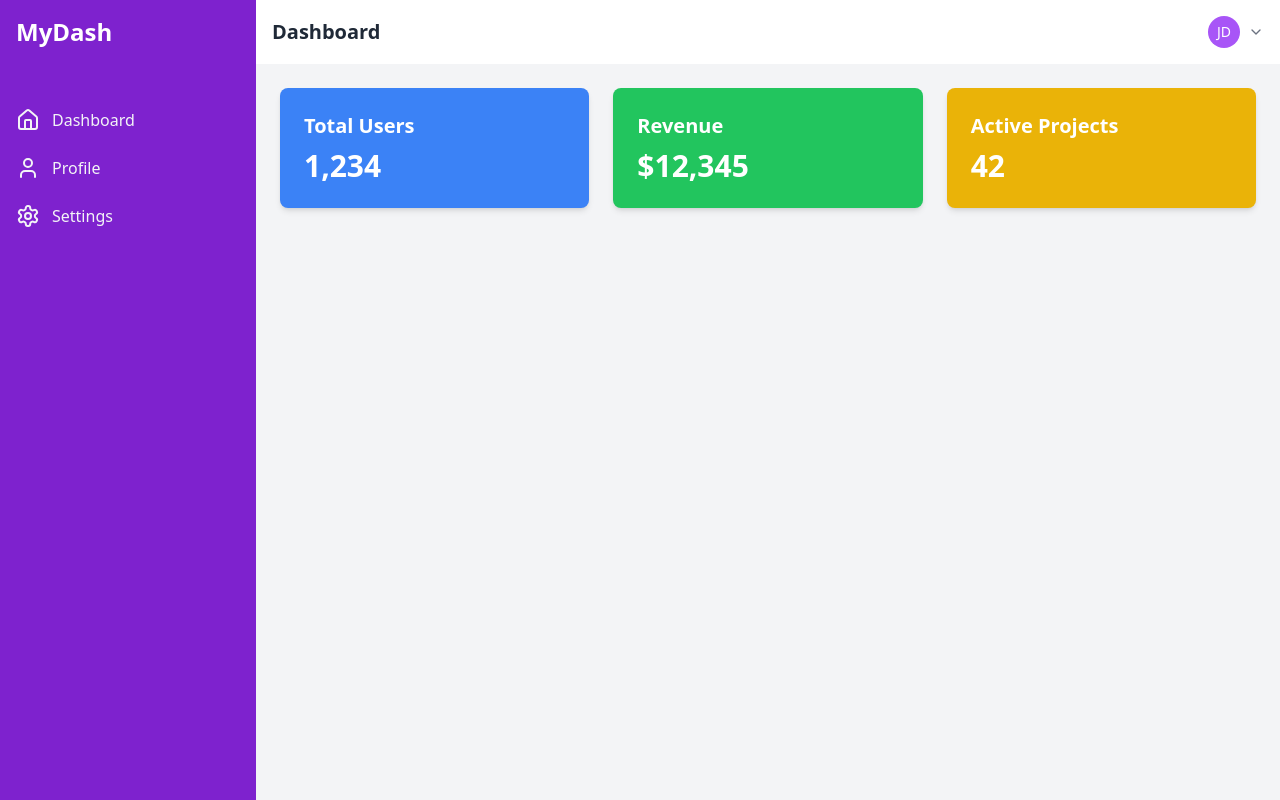
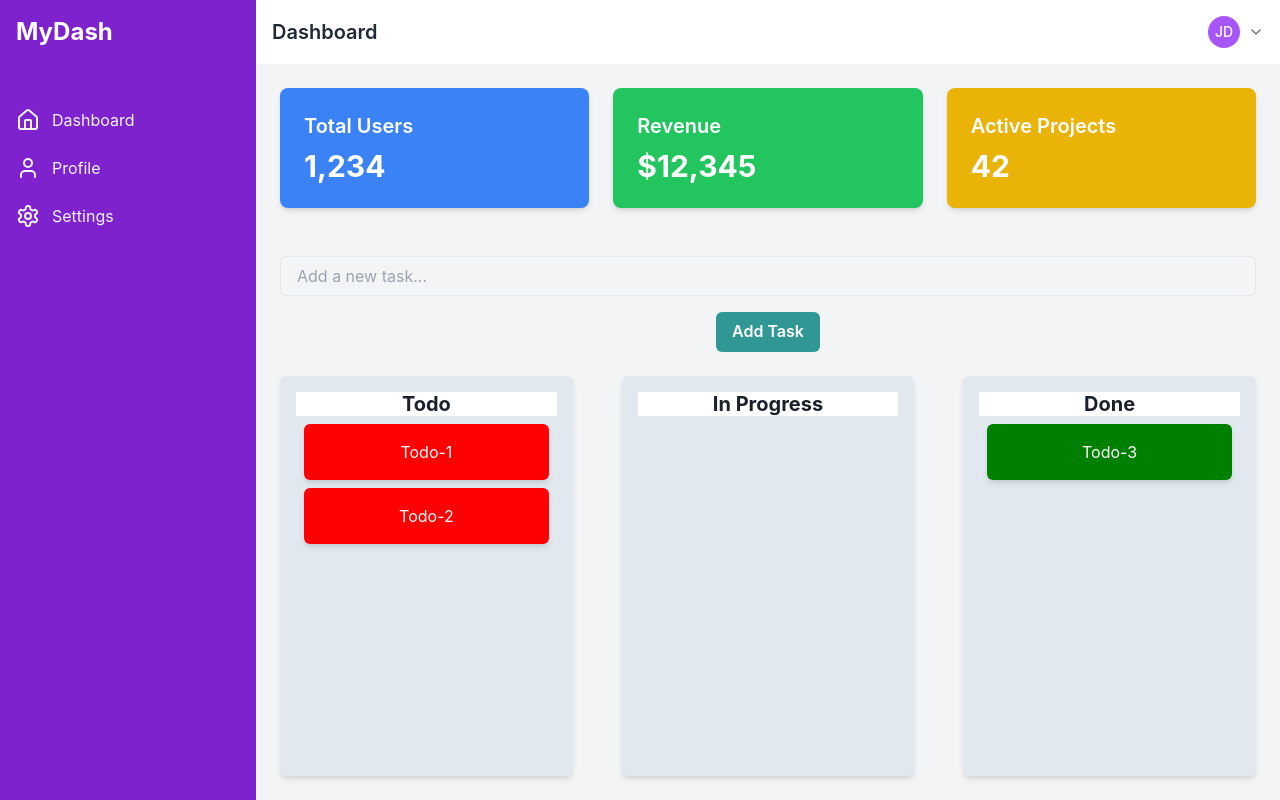
Before and after one commit to CoderSoumya007/Destion-Innovation, a React app in the folder FrontEnd/: page /dashboard in a window 1280 px wide. Built offline with nearby package versions, Linux system fonts and the light colour scheme; the HTML template or start-up script is replaced by a standard one.

Commit message:
user interactive dashboard

```diff
--- a/FrontEnd/package.json
+++ b/FrontEnd/package.json
@@ -10,14 +10,19 @@
     "preview": "vite preview"
   },
   "dependencies": {
+    "@chakra-ui/react": "^2.10.2",
+    "@emotion/react": "^11.13.3",
+    "@emotion/styled": "^11.13.0",
     "@radix-ui/react-label": "^2.1.0",
     "@shadcn/ui": "^0.0.4",
     "formik": "^2.4.6",
+    "framer-motion": "^11.11.9",
     "lucide-react": "^0.453.0",
     "react": "^18.3.1",
     "react-dom": "^18.3.1",
     "react-router-dom": "^6.27.0",
     "react-tagcloud": "^2.3.3",
+    "recharts": "^2.13.0",
     "TagCloud": "^2.5.0",
     "yup": "^1.4.0"
   },
--- /dev/null
+++ b/FrontEnd/src/Components/ChartComponent.jsx
@@ -0,0 +1,28 @@
+import React from 'react';
+import { LineChart, Line, XAxis, YAxis, Tooltip, CartesianGrid, Legend } from 'recharts';
+
+const data = [
+  { name: 'Jan', users: 4000 },
+  { name: 'Feb', users: 3000 },
+  { name: 'Mar', users: 2000 },
+  { name: 'Apr', users: 2780 },
+  { name: 'May', users: 1890 },
+  { name: 'Jun', users: 2390 },
+  { name: 'Jul', users: 3490 },
+];
+
+const ChartComponent = () => (
+  <div className="bg-white p-4 rounded-lg shadow-md">
+    <h3 className="text-xl font-semibold mb-4">User Growth Over Time</h3>
+    <LineChart width={500} height={300} data={data}>
+      <XAxis dataKey="name" />
+      <YAxis />
+      <Tooltip />
+      <CartesianGrid strokeDasharray="3 3" />
+      <Legend />
+      <Line type="monotone" dataKey="users" stroke="#8884d8" activeDot={{ r: 8 }} />
+    </LineChart>
+  </div>
+);
+
+export default ChartComponent;
--- a/FrontEnd/src/Components/Dashboard.jsx
+++ b/FrontEnd/src/Components/Dashboard.jsx
@@ -3,6 +3,8 @@ import { useLocation } from 'react-router-dom';
 import { Home, User, Settings, Menu, X, ChevronDown } from 'lucide-react';
 import SettingsContent from './Settings';
 import ProfileContent from './Profile';
+import ChartComponent from './ChartComponent';
+import Todo from './Todo';
 
 const Sidebar = ({ isOpen, toggleSidebar, setCurrentPage }) => (
     <div className={`fixed inset-y-0 left-0 z-50 w-64 bg-purple-700 text-white transform ${isOpen ? 'translate-x-0' : '-translate-x-full'} transition-transform duration-300 ease-in-out lg:translate-x-0 lg:static`}>
@@ -27,7 +29,7 @@ const SidebarItem = ({ icon, label, onClick }) => (
     </div>
 );
 
-const Header = ({ toggleSidebar, toggleDropdown, isDropdownOpen, username,email }) => (
+const Header = ({ toggleSidebar, toggleDropdown, isDropdownOpen, username, email }) => (
     <header className="bg-white shadow-md p-4 flex justify-between items-center">
         <div className="flex items-center">
             <button onClick={toggleSidebar} className="mr-2 lg:hidden p-2 rounded-md hover:bg-gray-100">
@@ -60,6 +62,7 @@ const Header = ({ toggleSidebar, toggleDropdown, isDropdownOpen, username,email
 );
 
 const DashboardContent = () => (
+    <>
     <div className="grid grid-cols-1 md:grid-cols-2 lg:grid-cols-3 gap-6 p-6">
         <div className="bg-blue-500 text-white p-6 rounded-lg shadow-md">
             <h3 className="text-xl font-semibold mb-2">Total Users</h3>
@@ -74,11 +77,20 @@ const DashboardContent = () => (
             <p className="text-3xl font-bold">42</p>
         </div>
     </div>
+    <div className="flex-grow flex flex-col">
+      <div className="flex-grow overflow-auto">
+        <Todo />
+      </div>
+      <div className="flex-grow overflow-auto mt-4">
+        <ChartComponent />
+      </div>
+    </div>
+   </>
 );
 
 const Dashboard = () => {
-    const location=useLocation();
-    const {username,email}=location.state || {username:"Guest", email:"Not Provided"};
+    const location = useLocation();
+    const { username, email } = location.state || { username: "Guest", email: "Not Provided" };
 
 
     const [currentPage, setCurrentPage] = useState('dashboard');
@@ -114,6 +126,7 @@ const Dashboard = () => {
                 <main className="flex-1 overflow-x-hidden overflow-y-auto bg-gray-100">
                     {renderContent()}
                 </main>
+
             </div>
         </div>
     );
--- /dev/null
+++ b/FrontEnd/src/Components/Todo.jsx
@@ -0,0 +1,206 @@
+import { useState } from "react";
+import { Box, Heading, Input, Button } from "@chakra-ui/react";
+
+const initialTasks = {
+  todo: [
+    { id: "1", text: "Todo-1" },
+    { id: "2", text: "Todo-2" },
+  ],
+  inProgress: [],
+  done: [
+    { id: "3", text: "Todo-3" },
+  ],
+};
+
+export default function Todo() {
+  const [tasks, setTasks] = useState(initialTasks);
+  console.log(tasks);
+  const [newTask, setNewTask] = useState("");
+  const [isDragging, setIsDragging] = useState(false); // To track dragging state
+
+  // Handle adding a new task
+  const handleAddTask = () => {
+    let i=4;
+    const newTaskObj = {
+      id: i++,
+      text: newTask,
+    };
+    setTasks((prevTasks) => ({
+      ...prevTasks,
+      todo: [...prevTasks.todo, newTaskObj],
+    }));
+    setNewTask("");
+  };
+
+  // Handle drag start
+  const handleDragStart = (e, task) => {
+    e.dataTransfer.setData("task", JSON.stringify(task));
+    console.log(task);
+    setIsDragging(true);
+  };
+
+  // Handle drop on other columns
+  const handleDrop = (e, status) => {
+    e.preventDefault();
+    const taskData = e.dataTransfer.getData("task");
+    const task = JSON.parse(taskData);
+
+    const updatedTasks = { ...tasks };
+    const sourceList = Object.keys(updatedTasks).find((key) =>
+      updatedTasks[key].some((t) => t.id === task.id)
+    );
+
+    updatedTasks[sourceList] = updatedTasks[sourceList].filter((t) => t.id !== task.id);
+    updatedTasks[status].push(task);
+    setTasks(updatedTasks);
+    setIsDragging(false);
+  };
+
+  // Handle drop on the delete box
+  const handleDeleteDrop = (e) => {
+    e.preventDefault();
+    const taskData = e.dataTransfer.getData("task");
+    const task = JSON.parse(taskData);
+
+    // Remove the task from its original list
+    const updatedTasks = { ...tasks };
+    const sourceList = Object.keys(updatedTasks).find((key) =>
+      updatedTasks[key].some((t) => t.id === task.id)
+    );
+
+    updatedTasks[sourceList] = updatedTasks[sourceList].filter((t) => t.id !== task.id);
+    setTasks(updatedTasks);
+    setIsDragging(false); // Hide delete box
+  };
+
+  // Handle drag over
+  const AllowDrag = (e) => {
+    e.preventDefault();
+  };
+
+  return (
+      <Box textAlign="center" p={6}>
+        {/* <Heading mb={6}>Todo List</Heading> */}
+
+        {/* Input for Adding New Task */}
+        <Input
+          placeholder="Add a new task..."
+          value={newTask}
+          onChange={(e) => setNewTask(e.target.value)}
+          mb={4}
+        />
+        <Button colorScheme="teal" onClick={handleAddTask} mb={6}>
+          Add Task
+        </Button>
+
+        <Box display="flex" justifyContent="space-between" mb={4}>
+          {/* Todo Column */}
+          <Box
+            p={4}
+            bg="gray.200"
+            borderRadius="md"
+            boxShadow="md"
+            w="30%"
+            h="400px"
+            onDrop={(e) => handleDrop(e, "todo")}
+            onDragOver={AllowDrag}
+          >
+            <Heading size="md" className="bg-white">Todo</Heading>
+            {tasks.todo.map((task) => (
+              <Box
+                key={task.id}
+                p={4}
+                bg="Red"
+                borderRadius="md"
+                boxShadow="md"
+                color={"White"}
+                m={2}
+                draggable
+                onDragStart={(e) => handleDragStart(e, task)}
+              >
+                {task.text}
+              </Box>
+            ))}
+          </Box>
+
+          {/* In Progress Column */}
+          <Box
+            p={4}
+            bg="gray.200"
+            borderRadius="md"
+            boxShadow="md"
+            w="30%"
+            h="400px"
+            onDrop={(e) => handleDrop(e, "inProgress")}
+            onDragOver={AllowDrag}
+          >
+            <Heading size="md" className="bg-white">In Progress</Heading>
+            {tasks.inProgress.map((task) => (
+              <Box
+                key={task.id}
+                p={4}
+                bg="Yellow"
+                borderRadius="md"
+                color={"Black"}
+                boxShadow="md"
+                m={2}
+                draggable
+                onDragStart={(e) => handleDragStart(e, task)}
+              >
+                {task.text}
+              </Box>
+            ))}
+          </Box>
+
+          {/* Done Column */}
+          <Box
+            p={4}
+            bg="gray.200"
+            borderRadius="md"
+            boxShadow="md"
+            w="30%"
+            h="400px"
+            onDrop={(e) => handleDrop(e, "done")}
+            onDragOver={AllowDrag}
+          >
+            <Heading size="md" className="bg-white">Done</Heading>
+            {tasks.done.map((task) => (
+              <Box
+                key={task.id}
+                p={4}
+                bg="Green"
+                borderRadius="md"
+                color={"White"}
+                boxShadow="md"
+                m={2}
+                draggable
+                onDragStart={(e) => handleDragStart(e, task)}
+              >
+                {task.text}
+              </Box>
+            ))}
+          </Box>
+        </Box>
+
+        {/* Dynamic Delete Box at the Bottom */}
+        {isDragging && (
+          <Box
+            p={4}
+            bg="red.400"
+            borderRadius="md"
+            boxShadow="md"
+            w="30%"
+            h="100px"
+            display="flex"
+            alignItems="center"
+            justifyContent="center"
+            onDrop={handleDeleteDrop}
+            onDragOver={AllowDrag}
+            mx="auto" // Center the delete box
+          >
+            <Heading size="md" color="white">Drop here to delete</Heading>
+          </Box>
+        )}
+      </Box>
+  );
+}
--- a/FrontEnd/src/main.jsx
+++ b/FrontEnd/src/main.jsx
@@ -2,9 +2,11 @@ import { StrictMode } from 'react'
 import { createRoot } from 'react-dom/client'
 import App from './App.jsx'
 import './index.css'
+import { ChakraProvider } from '@chakra-ui/react'
 
 createRoot(document.getElementById('root')).render(
   <StrictMode>
-    <App />
+  <ChakraProvider><App /></ChakraProvider>
+
   </StrictMode>,
 )
```
Also changed, not shown: 1 other file (tests, documents, lock files or other folders). Lines whose indentation alone changed are shown as unchanged.
